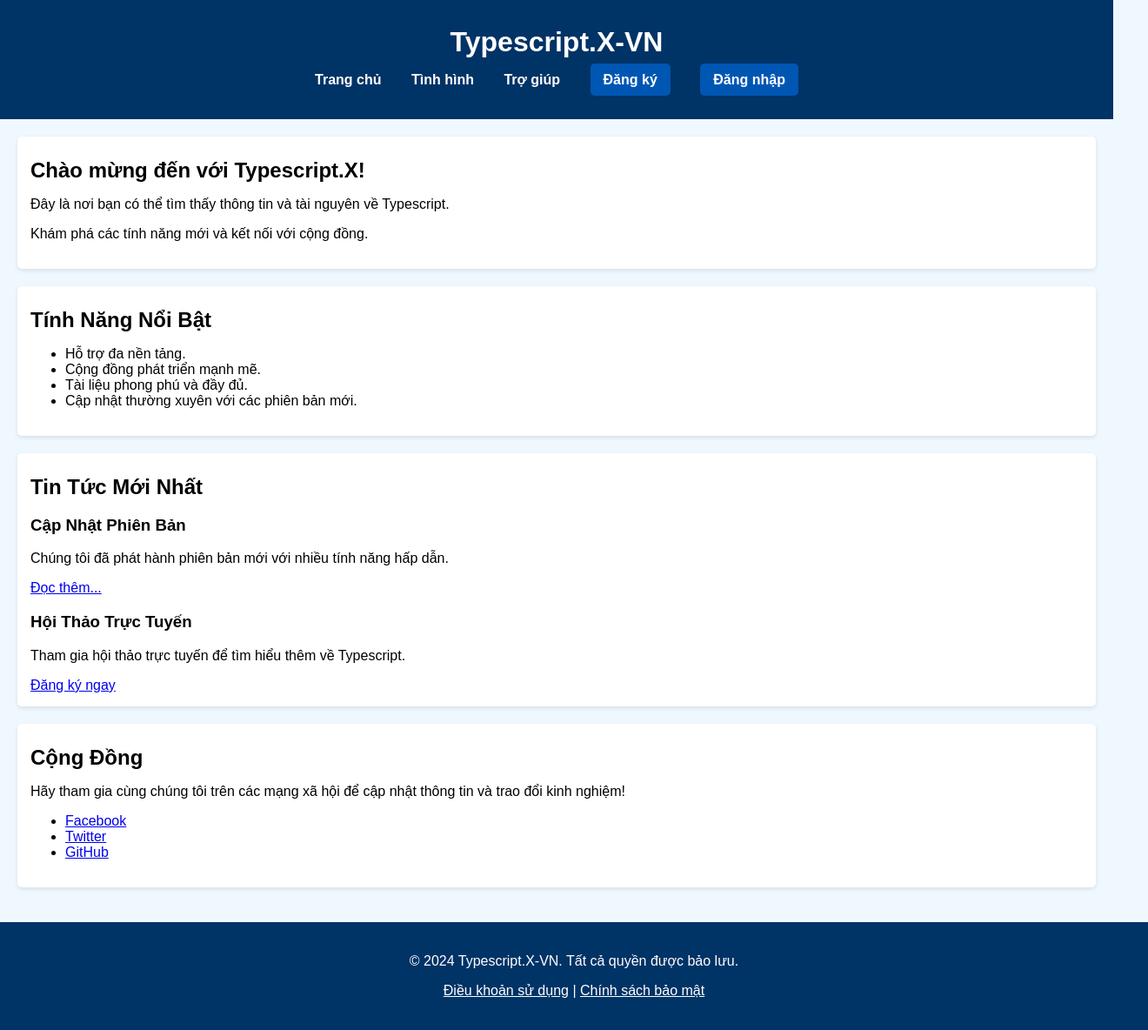
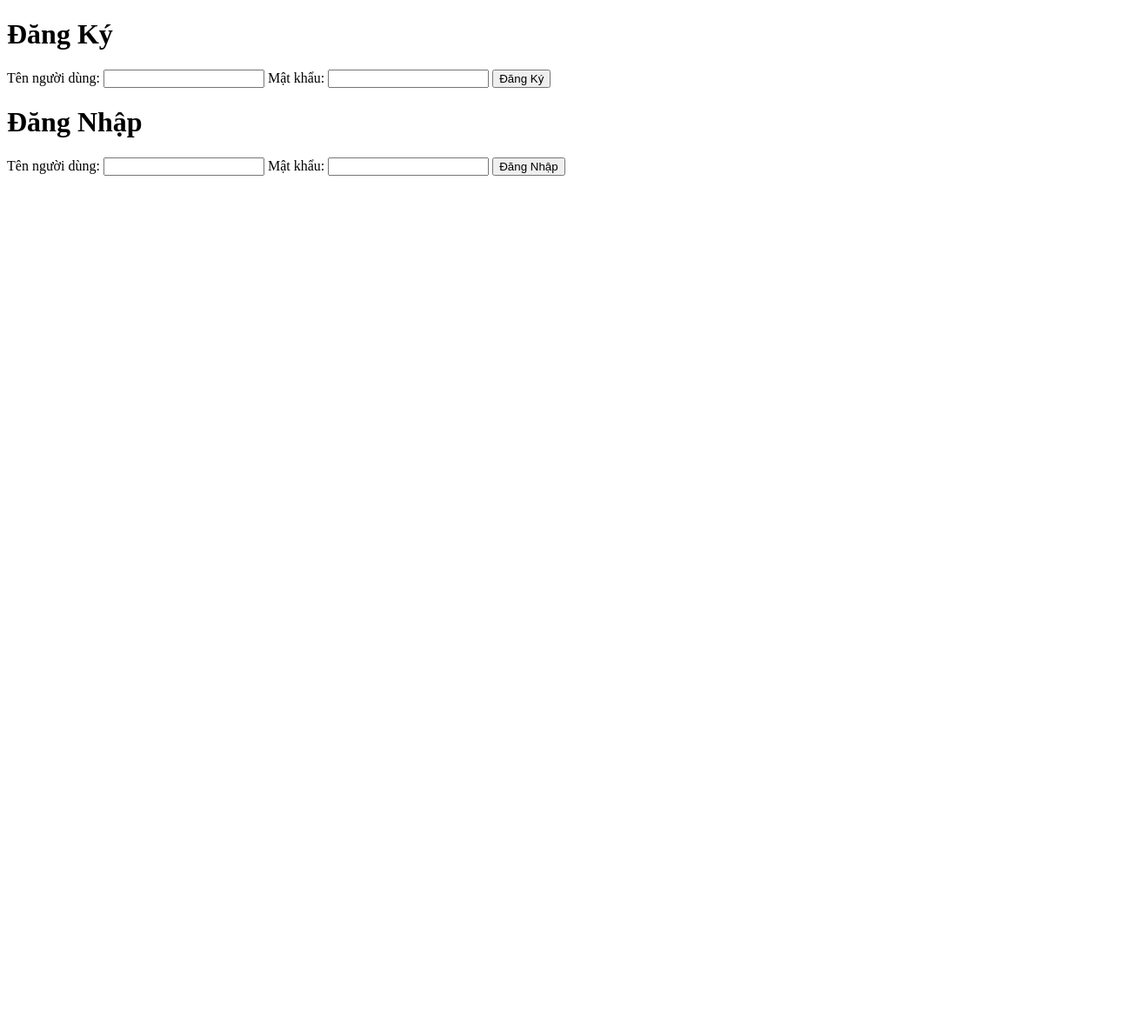
Before and after one commit to hungdev123/Typescript.X-VN, a plain HTML site: page index.html in a window 1280 px wide. Shown: the whole page at 87% size, 1320 px wide, since content can reach past the window. After the commit the page ends 800 px from the top, so only its background shows below. Drawn offline with Linux system fonts and the light colour scheme.

Commit message:
Update index.html

```diff
--- a/index.html
+++ b/index.html
@@ -1,143 +1,34 @@
 <!DOCTYPE html>
 <html lang="vi">
-
 <head>
     <meta charset="UTF-8">
     <meta name="viewport" content="width=device-width, initial-scale=1.0">
-    <title>Typescript.X-VN</title>
-    <style>
-        body {
-            font-family: Arial, sans-serif;
-            background-color: #f0f8ff;
-            margin: 0;
-            padding: 0;
-        }
+    <title>Đăng Ký và Đăng Nhập</title>
+</head>
+<body>
 
-        header {
-            background: #003366; /* Màu xanh đậm */
-            color: white;
-            padding: 20px 0;
-            text-align: center;
-        }
+    <h1>Đăng Ký</h1>
+    <form id="registerForm" onsubmit="registerUser(event)">
+        <label for="registerUsername">Tên người dùng:</label>
+        <input type="text" id="registerUsername" name="username" required>
 
-        nav ul {
-            list-style: none;
-            padding: 0;
-        }
+        <label for="registerPassword">Mật khẩu:</label>
+        <input type="password" id="registerPassword" name="password" required>
 
-        nav ul li {
-            display: inline;
-            margin: 0 15px;
-        }
+        <button type="submit">Đăng Ký</button>
+    </form>
 
-        nav a {
-            color: white;
-            text-decoration: none;
-            font-weight: bold;
-        }
+    <h1>Đăng Nhập</h1>
+    <form id="loginForm" onsubmit="loginUser(event)">
+        <label for="loginUsername">Tên người dùng:</label>
+        <input type="text" id="loginUsername" name="username" required>
 
-        nav .button {
-            background: #0056b3; /* Nút Đăng ký và Đăng nhập */
-            color: white;
-            padding: 10px 15px;
-            border-radius: 5px;
-        }
+        <label for="loginPassword">Mật khẩu:</label>
+        <input type="password" id="loginPassword" name="password" required>
 
-        main {
-            padding: 20px;
-        }
+        <button type="submit">Đăng Nhập</button>
+    </form>
 
-        h1, h2 {
-            margin: 10px 0;
-        }
-
-        .intro, .features, .news, .community {
-            margin-bottom: 20px;
-            padding: 15px;
-            background: white;
-            border-radius: 5px;
-            box-shadow: 0 2px 5px rgba(0, 0, 0, 0.1);
-        }
-
-        footer {
-            text-align: center;
-            padding: 20px;
-            background: #003366; /* Màu xanh đậm */
-            color: white;
-            position: relative;
-            bottom: 0;
-            width: 100%;
-        }
-    </style>
-</head>
-
-<body>
-    <header>
-        <h1>Typescript.X-VN</h1>
-        <nav>
-            <ul>
-                <li><a href="index.html">Trang chủ</a></li>
-                <li><a href="tinh_hinh.html">Tình hình</a></li>
-                <li><a href="support.html">Trợ giúp</a></li>
-                <li><a class="button" href="register.html">Đăng ký</a></li>
-                <li><a class="button" id="loginBtn">Đăng nhập</a></li>
-            </ul>
-        </nav>
-    </header>
-
-    <main>
-        <section class="intro">
-            <h2>Chào mừng đến với Typescript.X!</h2>
-            <p>Đây là nơi bạn có thể tìm thấy thông tin và tài nguyên về Typescript.</p>
-            <p>Khám phá các tính năng mới và kết nối với cộng đồng.</p>
-        </section>
-
-        <section class="features">
-            <h2>Tính Năng Nổi Bật</h2>
-            <ul>
-                <li>Hỗ trợ đa nền tảng.</li>
-                <li>Cộng đồng phát triển mạnh mẽ.</li>
-                <li>Tài liệu phong phú và đầy đủ.</li>
-                <li>Cập nhật thường xuyên với các phiên bản mới.</li>
-            </ul>
-        </section>
-
-        <section class="news">
-            <h2>Tin Tức Mới Nhất</h2>
-            <article>
-                <h3>Cập Nhật Phiên Bản</h3>
-                <p>Chúng tôi đã phát hành phiên bản mới với nhiều tính năng hấp dẫn.</p>
-                <a href="#">Đọc thêm...</a>
-            </article>
-            <article>
-                <h3>Hội Thảo Trực Tuyến</h3>
-                <p>Tham gia hội thảo trực tuyến để tìm hiểu thêm về Typescript.</p>
-                <a href="#">Đăng ký ngay</a>
-            </article>
-        </section>
-
-        <section class="community">
-            <h2>Cộng Đồng</h2>
-            <p>Hãy tham gia cùng chúng tôi trên các mạng xã hội để cập nhật thông tin và trao đổi kinh nghiệm!</p>
-            <ul>
-                <li><a href="#">Facebook</a></li>
-                <li><a href="#">Twitter</a></li>
-                <li><a href="#">GitHub</a></li>
-            </ul>
-        </section>
-    </main>
-
-    <footer>
-        <p>© 2024 Typescript.X-VN. Tất cả quyền được bảo lưu.</p>
-        <p><a href="#" style="color: white;">Điều khoản sử dụng</a> | <a href="#" style="color: white;">Chính sách bảo mật</a></p>
-    </footer>
-
-    <script>
-        // Sự kiện cho nút Đăng nhập
-        document.getElementById('loginBtn').addEventListener('click', function () {
-            alert("Chức năng Đăng nhập đang trong quá trình phát triển.");
-        });
-    </script>
+    <script src="script.js"></script>
 </body>
-
 </html>
```
